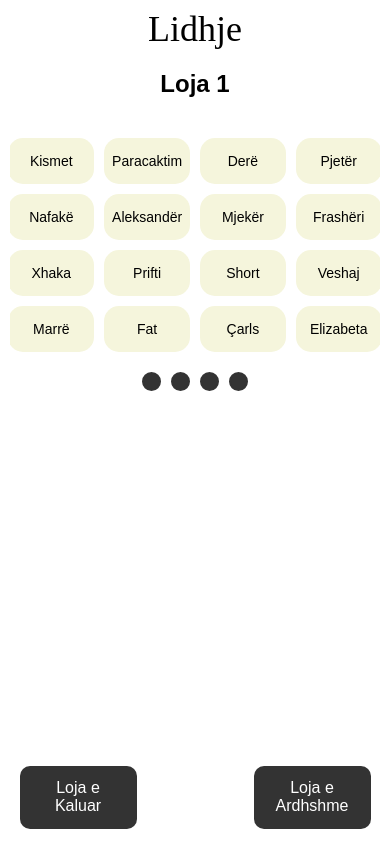
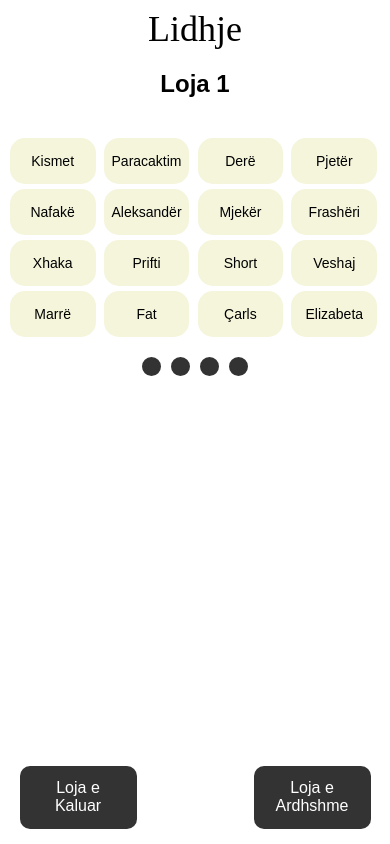
Before and after one commit to dea2001/Lidhje, a React (Vite) app: page / in a window 390 px wide. Built offline with nearby package versions, Linux system fonts and the light colour scheme; a web font is replaced by a local one.

Commit message:
Update App.css

```diff
--- a/src/App.css
+++ b/src/App.css
@@ -212,6 +212,7 @@ button {
     max-width: 95vw;
     grid-template-columns: repeat(4, 1fr); /* Ensures 4 columns */
     overflow-x: hidden; /* Stops unwanted scrolling */
+    gap: 5px; /* Adds space between words */
   }
 
   .word {
```
